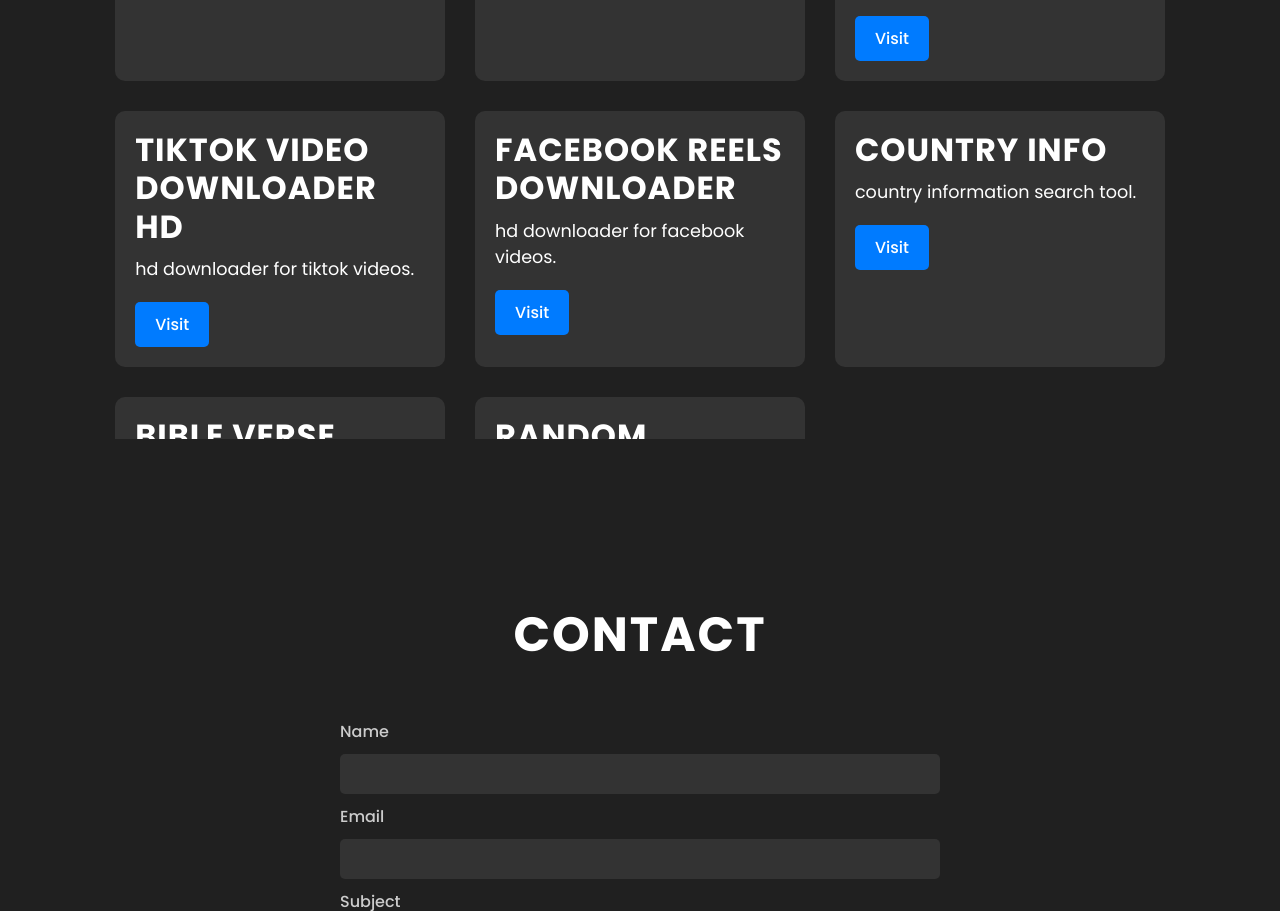
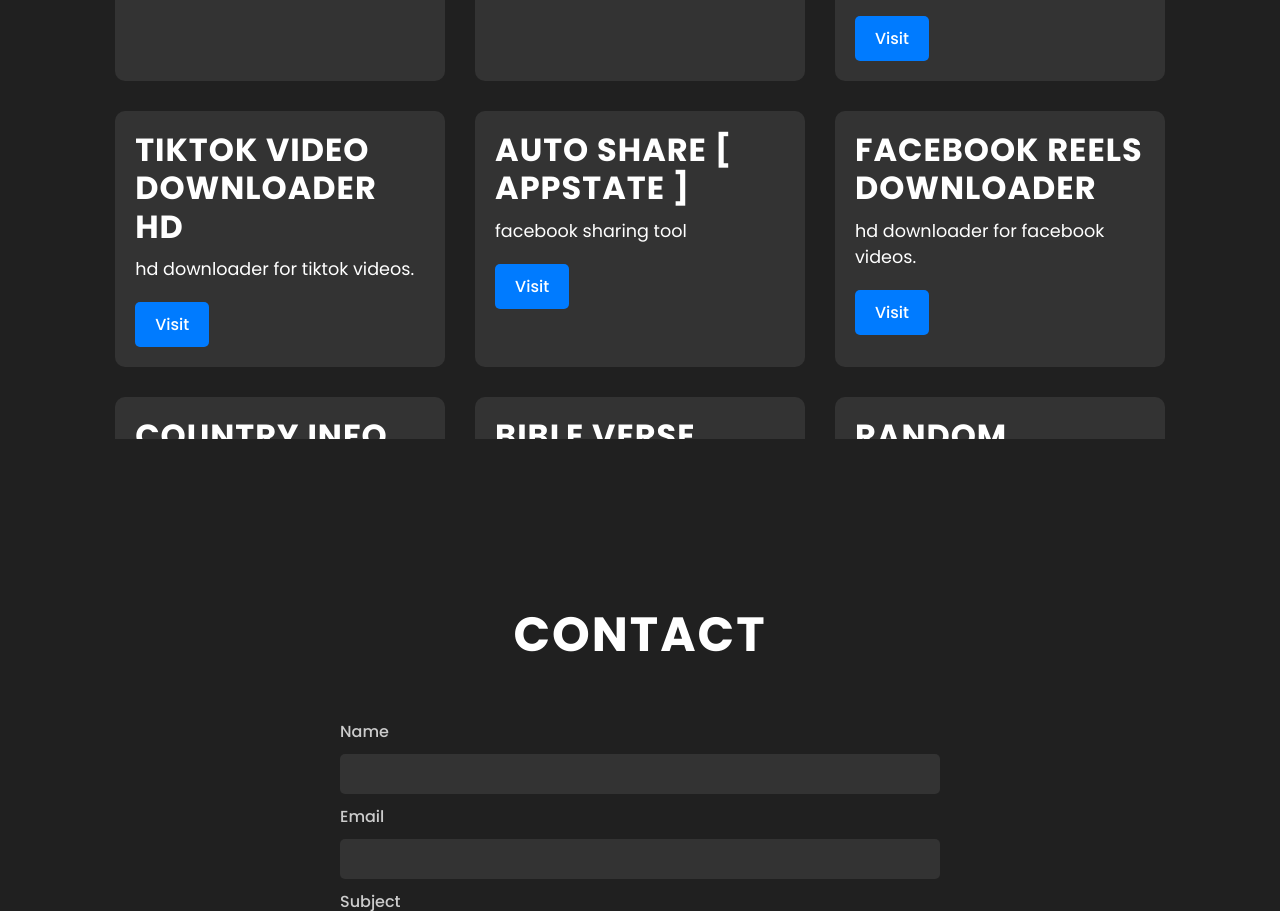
Before and after one commit to ZCDSPH/WEBS, a website: page public/index.html in a window 1280 px wide. Shown: the part 1856-2767 px from the top of the page. Drawn offline with Linux system fonts and the light colour scheme.

Commit message:
Update index.html

```diff
--- a/public/index.html
+++ b/public/index.html
@@ -81,6 +81,12 @@
                 <a href="https://tiktokviddownloader.glitch.me/" target="_blank" class="btn">Visit</a>
             </div>
 
+              <div class="web-box">
+                <h3 class="web-title">AUTO SHARE [ APPSTATE ]</h3>
+                <p class="web-desc">FACEBOOK SHARING TOOL</p>
+
+                <a href="https://autosharebyzcdsphv2.onrender.com/" target="_blank" class="btn">Visit</a>
+            </div>
             <div class="web-box">
                 <h3 class="web-title">FACEBOOK REELS DOWNLOADER</h3>
                 <p class="web-desc">HD DOWNLOADER FOR FACEBOOK VIDEOS.</p>
```
